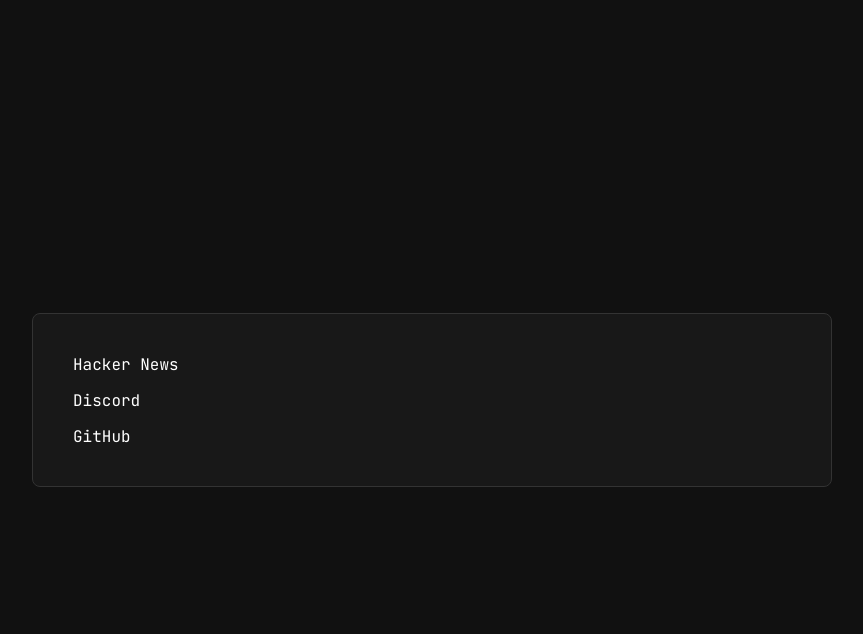
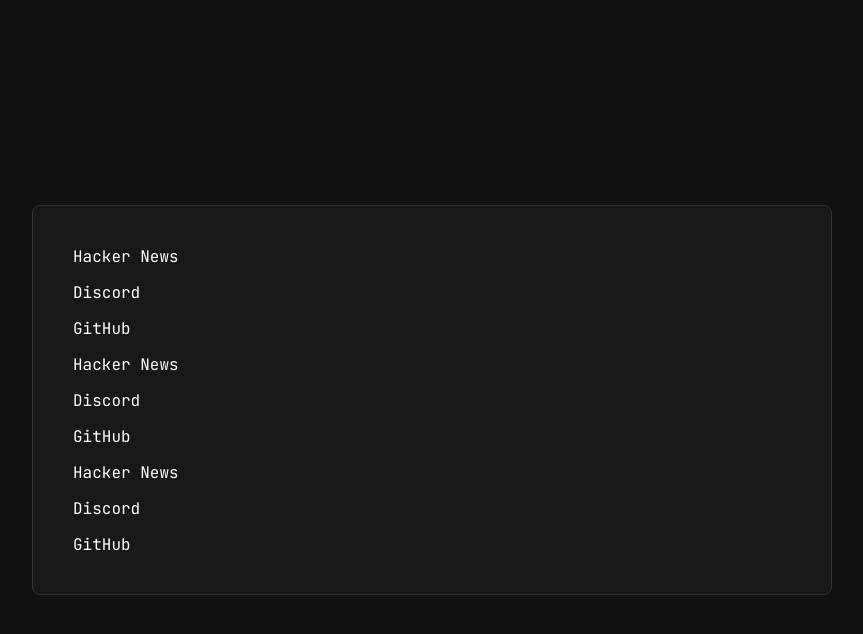
Before and after one commit to mmxxii/bookmark-manager, a React (Create React App) app: page / in a window 1280 px wide. Both pictures are taken after a click on the button "LOG IN". Shown: the top 634 px of the page, without its empty margins (408-1271 px from the left). Built offline with nearby package versions, Linux system fonts and the light colour scheme.

Commit message:
Create Motion variants file, update variants

```diff
--- a/src/App.tsx
+++ b/src/App.tsx
@@ -1,4 +1,4 @@
-import React from 'react';
+import React, { FC } from 'react';
 import { motion, AnimatePresence } from 'framer-motion';
 
 import styles from './App.module.scss';
@@ -8,6 +8,7 @@
 import Authentication from './components/Authentication';
 import BookmarkTree from './components/BookmarkTree';
 import Bookmarks from './components/Bookmarks';
+import { exitVariants } from './lib/motion-variants';
 
 // const BookmarkTree = React.lazy(() => import('./components/BookmarkTree'));
 // const Bookmarks = React.lazy(() => import('./components/Bookmarks'));
@@ -18,17 +19,7 @@
   narrow: { width: 400, transition: { type: 'spring' } },
 };
 
-const brandVariants = {
-  animate: { opacity: 1 },
-  exit: { opacity: 0, transition: { type: 'spring' } },
-};
-
-const authenticationVariants = {
-  animate: { opacity: 1 },
-  exit: { opacity: 0, transition: { type: 'spring' } },
-};
-
-const App: React.FC = () => {
+const App: FC = () => {
   const { user } = useAuth();
 
   return (
@@ -45,7 +36,7 @@
               key="brand"
               animate="animate"
               exit="exit"
-              variants={brandVariants}
+              variants={exitVariants}
               className={styles.brandWrapper}
             >
               <Brand />
@@ -61,7 +52,7 @@
               key="authentication"
               animate="animate"
               exit="exit"
-              variants={authenticationVariants}
+              variants={exitVariants}
             >
               <Authentication />
             </motion.div>
--- a/src/components/Authentication/index.tsx
+++ b/src/components/Authentication/index.tsx
@@ -4,30 +4,11 @@
 import styles from './Authentication.module.scss';
 
 import Login from './Login';
+import { svgPathVariants, svgCircleVariants } from '../../lib/motion-variants';
 
 const iconWrapperVariants = {
   initial: { scale: 0.5 },
-  animate: {
-    scale: 1,
-    transition: { type: 'spring' },
-  },
-};
-
-const pathVariants = {
-  initial: { pathLength: 0, opacity: 0 },
-  animate: {
-    pathLength: 1,
-    opacity: 1,
-    transition: { type: 'tween', duration: 1, delay: 0.5, ease: 'easeInOut' },
-  },
-};
-
-const circleVariants = {
-  initial: { opacity: 0 },
-  animate: {
-    opacity: 1,
-    transition: { type: 'tween', duration: 1, delay: 0.5, ease: 'easeInOut' },
-  },
+  animate: { scale: 1, transition: { type: 'spring' } },
 };
 
 const Authentication = () => {
@@ -48,13 +29,13 @@
           <motion.path
             initial="initial"
             animate="animate"
-            variants={pathVariants}
+            variants={svgPathVariants}
             d="M20 21v-2a4 4 0 0 0-4-4H8a4 4 0 0 0-4 4v2"
           ></motion.path>
           <motion.circle
             initial="initial"
             animate="animate"
-            variants={circleVariants}
+            variants={svgCircleVariants}
             cx="12"
             cy="7"
             r="4"
--- a/src/components/Bookmarks/index.tsx
+++ b/src/components/Bookmarks/index.tsx
@@ -6,18 +6,8 @@
 import { mockBookmarks } from './mock-bookmarks';
 
 const container = {
-  hidden: { opacity: 0 },
-  show: {
-    opacity: 1,
-    transition: {
-      staggerChildren: 0.2,
-    },
-  },
-};
-
-const item = {
-  hidden: { opacity: 0, y: 20 },
-  show: { opacity: 1, y: 0 },
+  hidden: { opacity: 0, x: 100 },
+  show: { opacity: 1, x: 0, transition: { type: 'spring', delay: 0.5 } },
 };
 
 const Bookmarks: FC = () => {
@@ -28,12 +18,12 @@
       animate="show"
       className={styles.container}
     >
-      {mockBookmarks.map((bookmark, index) => (
-        <motion.div key={index} variants={item} className={styles.bookmark}>
+      {mockBookmarks.map((bookmark) => (
+        <div key={bookmark.id} className={styles.bookmark}>
           <a href={bookmark.url} target="_blank" rel="noopener noreferrer">
             {bookmark.name}
           </a>
-        </motion.div>
+        </div>
       ))}
     </motion.div>
   );
--- a/src/components/Bookmarks/mock-bookmarks.ts
+++ b/src/components/Bookmarks/mock-bookmarks.ts
@@ -2,6 +2,12 @@
   { id: 1, name: 'Hacker News', url: 'https://news.ycombinator.com/' },
   { id: 2, name: 'Discord', url: 'https://discord.com/' },
   { id: 3, name: 'GitHub', url: 'https://github.com/' },
+  { id: 4, name: 'Hacker News', url: 'https://news.ycombinator.com/' },
+  { id: 5, name: 'Discord', url: 'https://discord.com/' },
+  { id: 6, name: 'GitHub', url: 'https://github.com/' },
+  { id: 7, name: 'Hacker News', url: 'https://news.ycombinator.com/' },
+  { id: 8, name: 'Discord', url: 'https://discord.com/' },
+  { id: 9, name: 'GitHub', url: 'https://github.com/' },
 ];
 
 export { mockBookmarks };
--- a/src/components/Brand/index.tsx
+++ b/src/components/Brand/index.tsx
@@ -3,14 +3,7 @@
 
 import styles from './Brand.module.scss';
 
-const pathVariants = {
-  initial: { pathLength: 0, opacity: 0 },
-  animate: {
-    pathLength: 1,
-    opacity: 1,
-    transition: { type: 'tween', duration: 1, delay: 0.5, ease: 'easeInOut' },
-  },
-};
+import { svgPathVariants } from '../../lib/motion-variants';
 
 const Brand: React.FC = () => {
   return (
@@ -24,7 +17,7 @@
         <motion.path
           initial="initial"
           animate="animate"
-          variants={pathVariants}
+          variants={svgPathVariants}
           d="M19 21l-7-5-7 5V5a2 2 0 0 1 2-2h10a2 2 0 0 1 2 2z"
         ></motion.path>
       </svg>
--- /dev/null
+++ b/src/lib/motion-variants.tsx
@@ -0,0 +1,22 @@
+// SVG
+export const svgPathVariants = {
+  initial: { pathLength: 0, opacity: 0 },
+  animate: {
+    pathLength: 1,
+    opacity: 1,
+    transition: { type: 'tween', duration: 1, delay: 0.5, ease: 'easeInOut' },
+  },
+};
+
+export const svgCircleVariants = {
+  initial: { opacity: 0 },
+  animate: {
+    opacity: 1,
+    transition: { type: 'tween', duration: 1, delay: 0.5, ease: 'easeInOut' },
+  },
+};
+
+export const exitVariants = {
+  animate: { opacity: 1 },
+  exit: { opacity: 0, transition: { duration: 0.3 } },
+};
```
